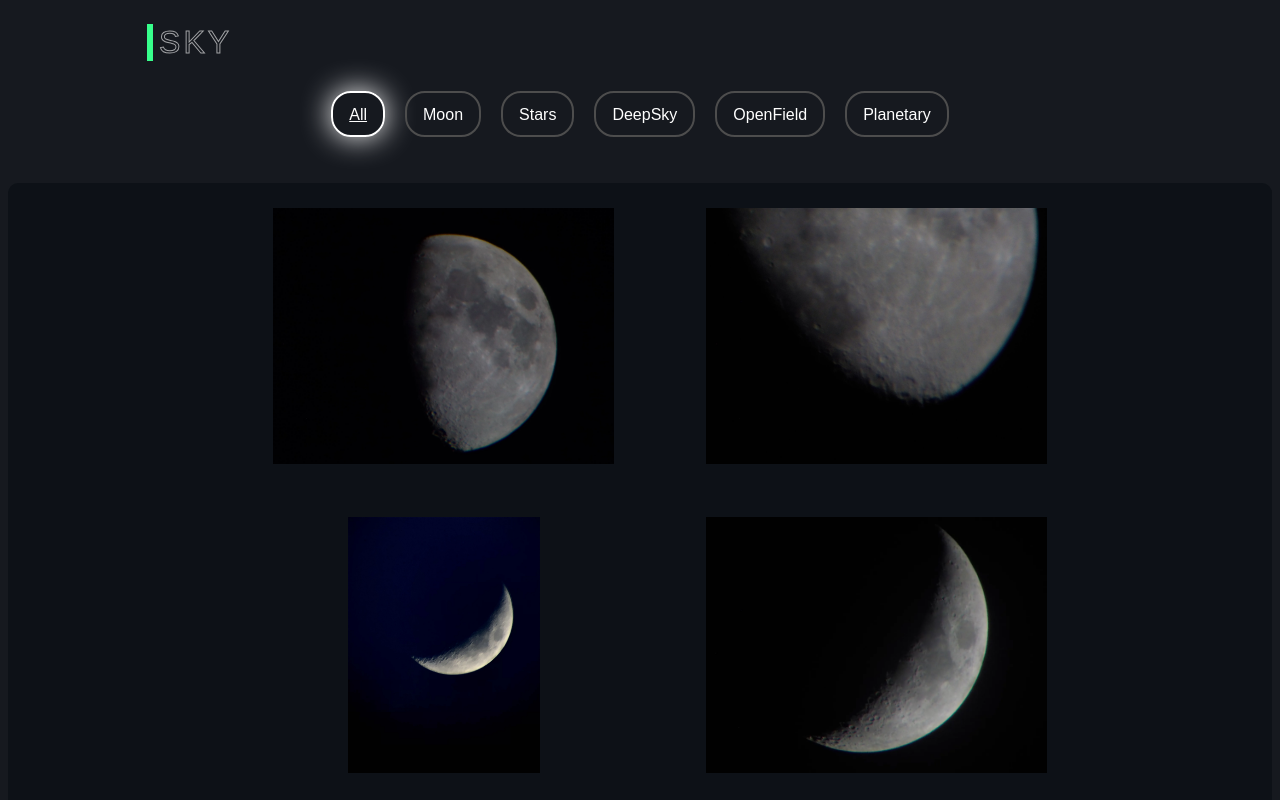
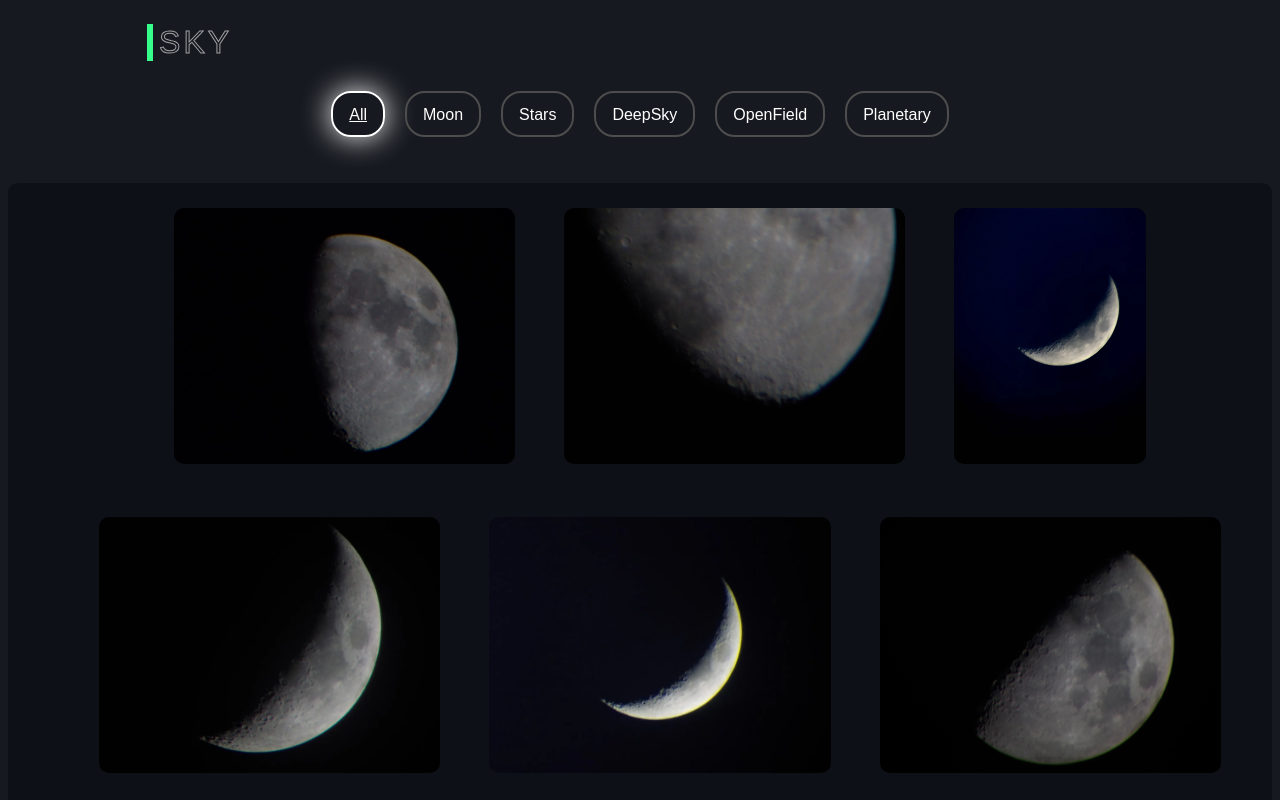
Before and after one commit to onyyyyx/onyyyyx.github.io, a React (Vite) app: page / in a window 1280 px wide. Shown: the top 800 px of the page. Built offline with nearby package versions, Linux system fonts and the light colour scheme.

Commit message:
Update style.css

```diff
--- a/src/style.css
+++ b/src/style.css
@@ -115,8 +115,6 @@ input {
 .gallery img {
   height: 20lvw;
   margin: 2%;
-  aspect-ratio: 3/2;
-  object-fit: contain;
   transition: 0.5s;
   border-radius: 10px;
 }
```
